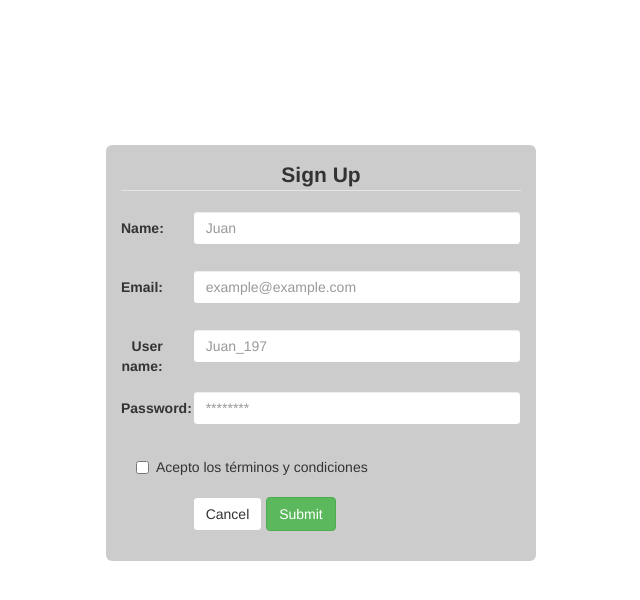
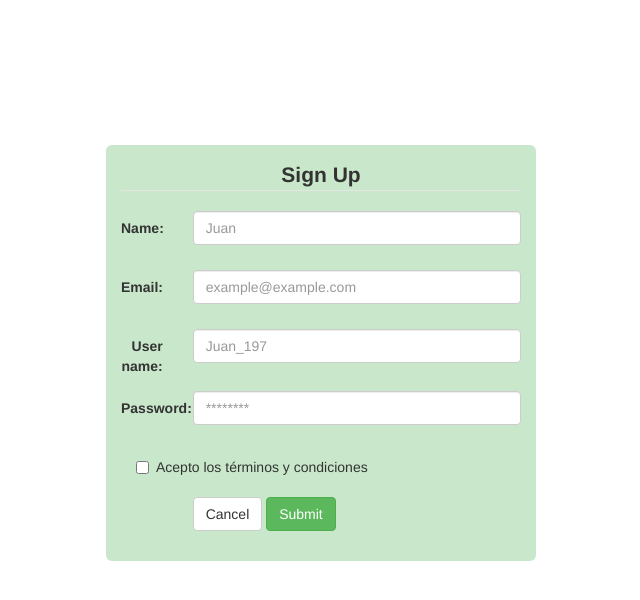
Before and after one commit to luischaavez/Blog.com, a CodeIgniter app: page /database/index.php/reg/index in a window 1280 px wide. Shown: the top 600 px of the page, without its empty margins (319-959 px from the left). Run offline with CodeIgniter, Linux system fonts and the light colour scheme; some libraries are stand-ins or nearby versions.

Commit message:
Se modifico ligeramente el div principal

```diff
--- a/Bootstrap/css/Styles.css
+++ b/Bootstrap/css/Styles.css
@@ -1,12 +1,13 @@
 .BoxReg{
 	border: 5px;
 	border-radius: 6px;
-	background: rgba(0,0,0,0.2);
+	background: rgba(76, 175, 80, 0.3);
 	margin: 145px auto;
 	width: 430px;
 	padding: 15px;
 
 }
+
 input{
 	border-bottom: 15px;
 	vertical-align: center;
```
